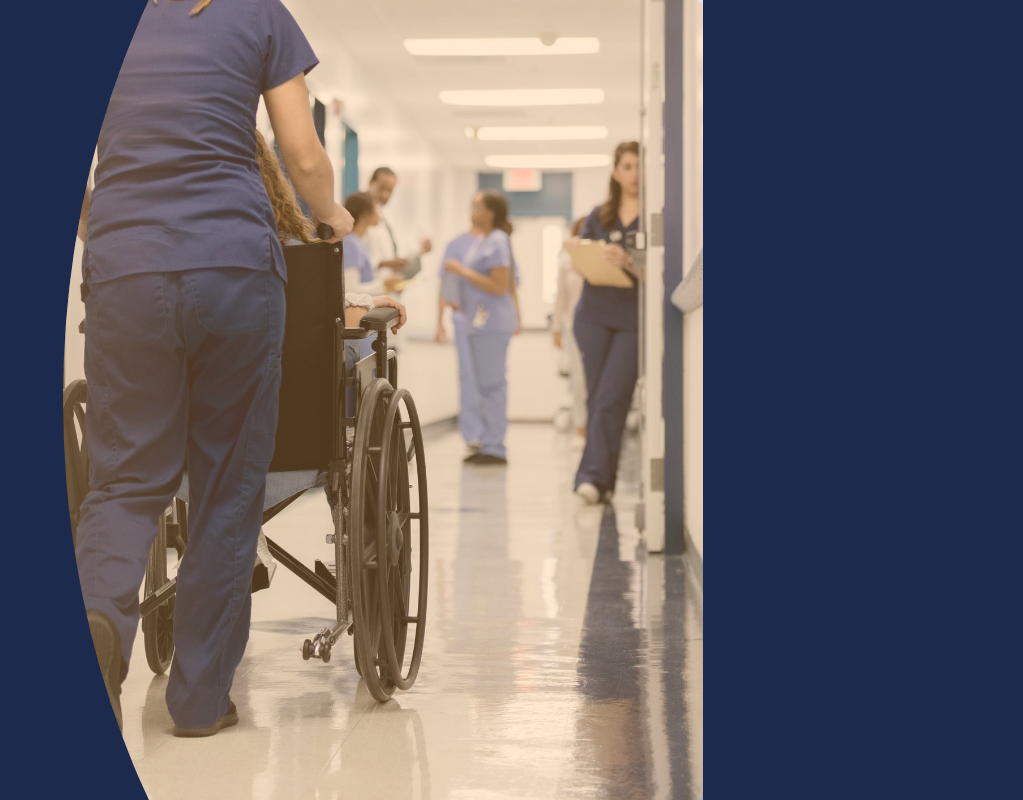
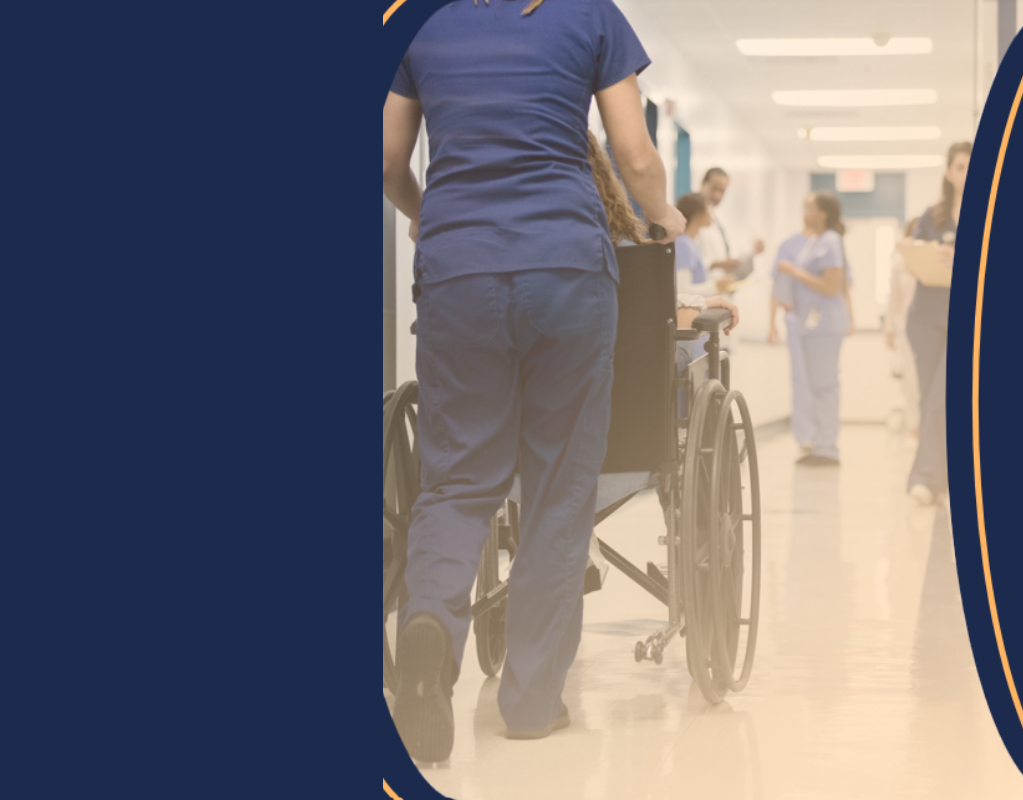
Before and after one commit to vishalkantharaju/calllight, a React (Create React App) app in the folder frontend/: page / in a window 1280 px wide. Shown: the whole page, without its empty margins (257-1280 px from the left). Built offline with nearby package versions, Linux system fonts and the light colour scheme.

Commit message:
front design

```diff
--- a/frontend/src/Home.tsx
+++ b/frontend/src/Home.tsx
@@ -1,4 +1,4 @@
-import background from './assets/hospital.jpg'
+import background from './assets/front_page.png'
 // import { useNavigate } from 'react-router-dom';
 
 function App() {
@@ -6,15 +6,12 @@ function App() {
   // const nav = useNavigate();
 
   return (
-    <div className="h-screen flex items-center justify-center bg-[#1C2A4D]">
-      <div className="relative w-1/2 h-full" style={{ clipPath: 'ellipse(100% 100% at right)',  }}> {/* Adjust width for sliver effect */}
+    <div className="h-screen flex items-center justify-end bg-[#1C2A4D]">
+      <div className="relative full w-1/3 sm:w-1/3 lg:w-1/2 h-full"> {/* Adjust width for sliver effect */}
         <img
           src={background} // Replace with your image URL
-          alt="Peeking Image"
           className="w-full h-full object-cover object-center" // Set to cover the container
-          // style={{ clipPath: 'ellipse(85% 100% at right)' }} // Clip the image to create the sliver effect
         />
-        <div className="absolute inset-0 bg-[#FFB561] opacity-30 rounded-lg" />
       </div>
       <div></div>
     </div>
```
Also changed, not shown: frontend/src/assets/front_page.png (added).
